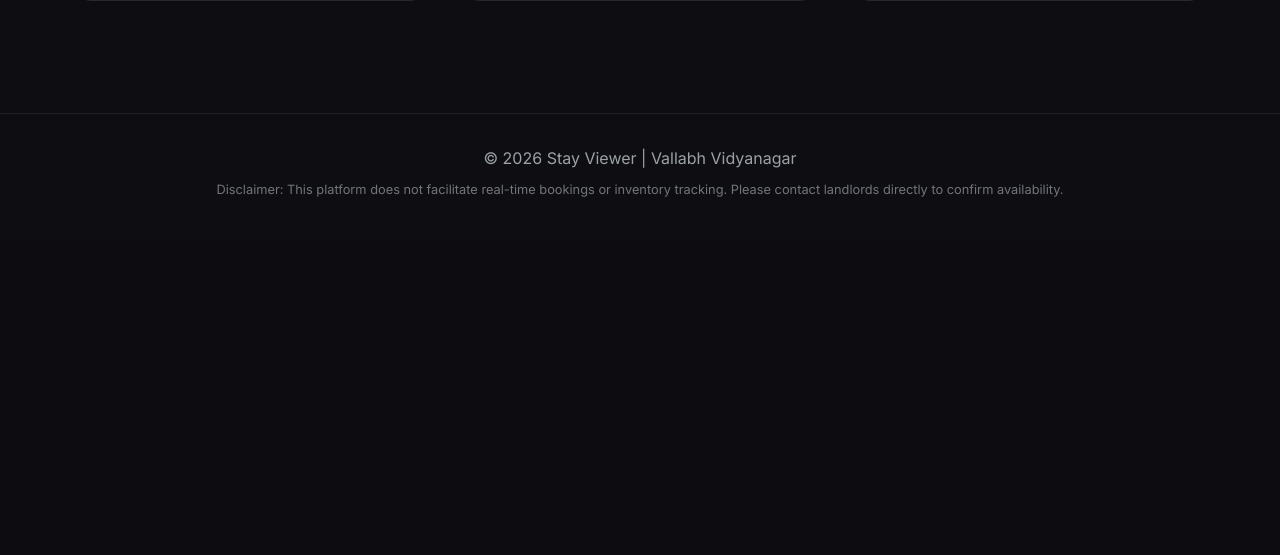
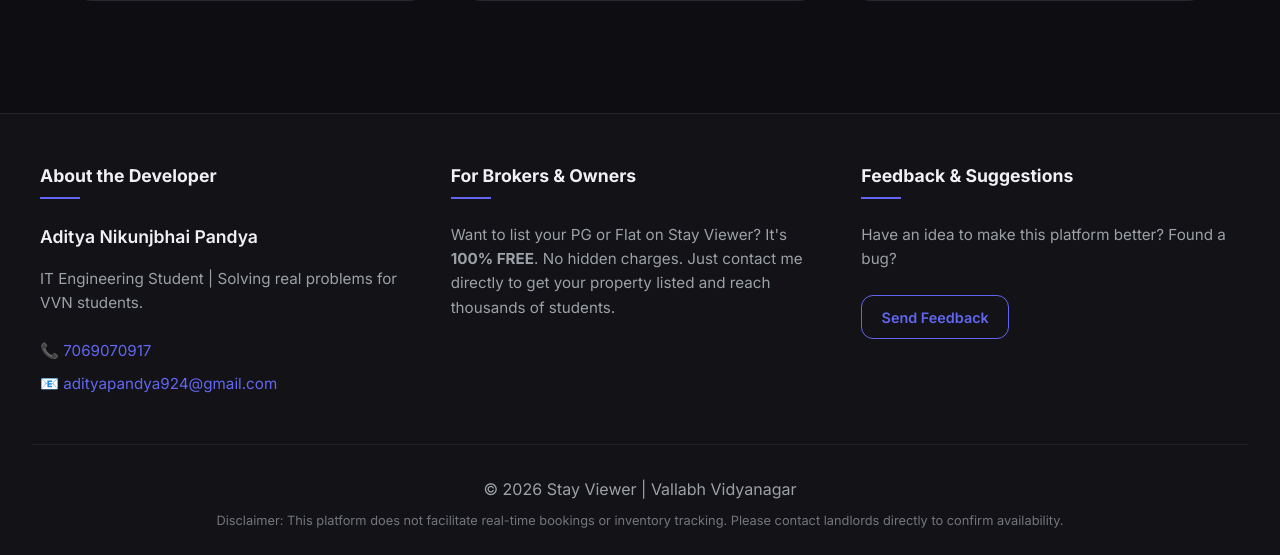
Before and after one commit to Aditya291206/stay-viewer, a Django app: page / in a window 1280 px wide. Shown: the part 2435-2990 px from the top of the page. Before the commit the page ends 2632 px from the top, so only its background shows below. Run offline with Django 5.2, Linux system fonts and the light colour scheme; data comes from the database, SQL or seed files in the repository.

Commit message:
Add custom developer footer with feedback links

```diff
--- a/static/css/styles.css
+++ b/static/css/styles.css
@@ -578,13 +578,88 @@ body {
 /* Footer */
 .footer {
     border-top: 1px solid var(--border-glass);
-    padding: 2rem;
+    padding: 3rem 2rem 1rem;
     margin-top: 4rem;
+    background: rgba(255, 255, 255, 0.02);
+}
+
+.footer-grid {
+    display: grid;
+    grid-template-columns: repeat(auto-fit, minmax(250px, 1fr));
+    gap: 2rem;
+    max-width: 1200px;
+    margin: 0 auto 3rem;
+}
+
+.footer-section {
+    display: flex;
+    flex-direction: column;
+    gap: 1rem;
+}
+
+.footer-section h3 {
+    font-size: 1.1rem;
+    color: var(--text-primary);
+    margin-bottom: 0.5rem;
+    position: relative;
+    padding-bottom: 0.5rem;
+}
+
+.footer-section h3::after {
+    content: '';
+    position: absolute;
+    bottom: 0;
+    left: 0;
+    width: 40px;
+    height: 2px;
+    background: var(--accent-primary);
+}
+
+.footer-section p {
+    color: var(--text-secondary);
+    font-size: 0.95rem;
+    line-height: 1.6;
+}
+
+.developer-name {
+    color: var(--text-primary) !important;
+    font-weight: 600;
+    font-size: 1.1rem !important;
+}
+
+.contact-links {
+    display: flex;
+    flex-direction: column;
+    gap: 0.5rem;
+    margin-top: 0.5rem;
+}
+
+.contact-links a {
+    color: var(--accent-primary);
+    text-decoration: none;
+    font-size: 0.95rem;
+    transition: color 0.2s ease;
+}
+
+.contact-links a:hover {
+    color: var(--accent-hover);
+}
+
+.footer-btn {
+    margin-top: 0.5rem;
+    align-self: flex-start;
+    padding: 0.6rem 1.2rem;
+    font-size: 0.9rem;
+}
+
+.footer-bottom {
     text-align: center;
+    padding-top: 2rem;
+    border-top: 1px solid rgba(255, 255, 255, 0.05);
     color: var(--text-secondary);
 }
 
-.footer-container p {
+.footer-bottom p {
     margin-bottom: 0.5rem;
 }
 
--- a/templates/base.html
+++ b/templates/base.html
@@ -34,7 +34,30 @@
     </main>
 
     <footer class="footer">
-        <div class="footer-container">
+        <div class="footer-grid">
+            <div class="footer-section">
+                <h3>About the Developer</h3>
+                <p class="developer-name">Aditya Nikunjbhai Pandya</p>
+                <p>IT Engineering Student | Solving real problems for VVN students.</p>
+                <div class="contact-links">
+                    <a href="tel:7069070917">📞 7069070917</a>
+                    <a href="mailto:adityapandya924@gmail.com">📧 adityapandya924@gmail.com</a>
+                </div>
+            </div>
+
+            <div class="footer-section">
+                <h3>For Brokers & Owners</h3>
+                <p>Want to list your PG or Flat on Stay Viewer? It's <strong>100% FREE</strong>. No hidden charges. Just contact me directly to get your property listed and reach thousands of students.</p>
+            </div>
+
+            <div class="footer-section">
+                <h3>Feedback & Suggestions</h3>
+                <p>Have an idea to make this platform better? Found a bug?</p>
+                <a href="mailto:adityapandya924@gmail.com?subject=Stay Viewer Feedback" class="btn btn-outline footer-btn">Send Feedback</a>
+            </div>
+        </div>
+
+        <div class="footer-bottom">
             <p>&copy; {% now "Y" %} Stay Viewer | Vallabh Vidyanagar</p>
             <p class="disclaimer">Disclaimer: This platform does not facilitate real-time bookings or inventory tracking. Please contact landlords directly to confirm availability.</p>
         </div>
```
